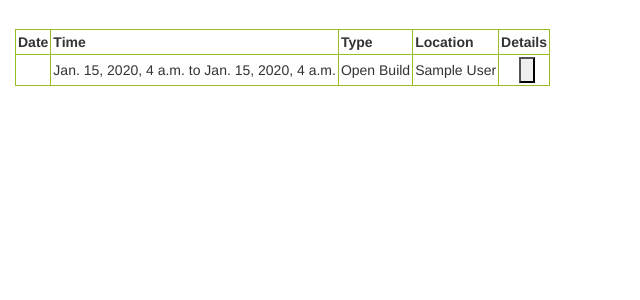
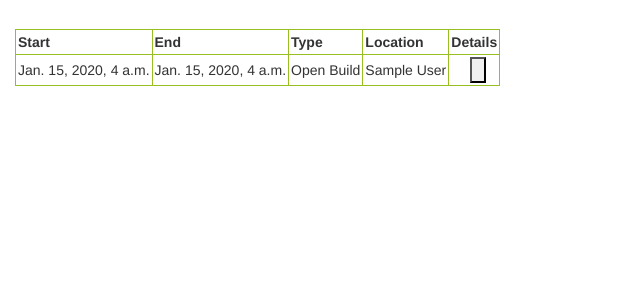
Before and after one commit to sc3/django-townsquare, a Django app: page /townsquare/event/browse in a window 1280 px wide. Shown: the part 51-351 px from the top of the page, without its empty margins (0-640 px from the left). Run offline with Django 3.2, Linux system fonts and the light colour scheme; a user stored in the database is signed in; tables that the repository leaves empty hold one stand-in row (values such as "Sample post"); some libraries are stand-ins or nearby versions.

Commit message:
fix bug in add_event form with split date & time

```diff
--- a/square/templates/users/browse_events.html
+++ b/square/templates/users/browse_events.html
@@ -9,8 +9,8 @@
 <table id="event-list">
 
     <tr>
-      <td><b>Date</b></td>
-      <td><b>Time</b></td>
+      <td><b>Start</b></td>
+      <td><b>End</b></td>
       <td><b>Type</b></td>
       <td><b>Location</b></td>
       <td><b>Details</b></td>
@@ -18,8 +18,8 @@
 
 	{% for event in events %}
 		<tr>
-      <td>{{event.date}}</td>
-      <td>{{event.start}} to {{event.end}}</td>
+      <td>{{event.start}}</td>
+      <td>{{event.end}}</td>
 			<td>{{event.get_event_type_display}}</td>
 			<td>{{event.event_location}}</td>
       <td><input class="event-details" type="button"
--- a/square/views.py
+++ b/square/views.py
@@ -154,7 +154,6 @@ def edit_event(request, event_id=None):
 
 @login_required
 def browse_events(request):
-
     evs = Event.objects.all()
     return render(request, 'users/browse_events.html',
                     {'events': evs,})
```
Also changed, not shown: django-townsquare/settings.py (+6 -1 lines), square/forms.py (+5 -7 lines), square/migrations/0007_auto__del_field_event_date__chg_field_event_end__chg_field_event_start.py (added).
